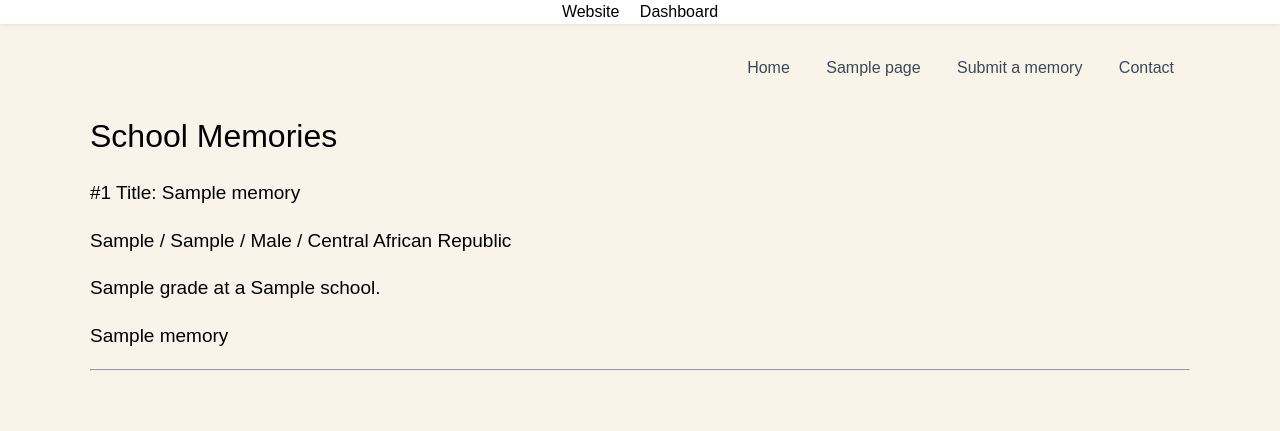
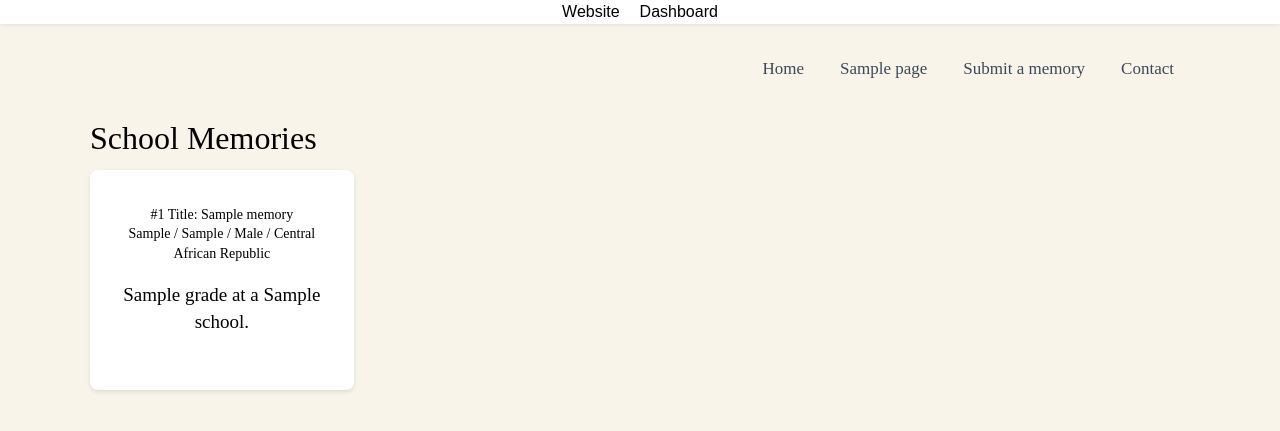
Before and after one commit to sirodoht/schoolmemories, a Django app: page / in a window 1280 px wide. Shown: the top 431 px of the page. Run offline with Django 5.2, Linux system fonts and the light colour scheme; a user stored in the database is signed in; tables that the repository leaves empty hold one stand-in row (values such as "Sample post").

Commit message:
Add memory list page on index

```diff
--- a/main/static/style.css
+++ b/main/static/style.css
@@ -1,9 +1,14 @@
 /* general */
-body { font-family: sans-serif; line-height: 1.5; margin: 0; background: #f9f4e9; }
+body { font-family: serif; line-height: 1.5; margin: 0; background: #f9f4e9; }
 h1 { font-weight: normal; margin: 16px 0 8px; }
 p { font-size: 19px; }
 a { color: #c6521e; text-decoration: none; }
 a:hover { text-decoration: underline; }
+
+/* dashboard nav */
+.dashline { background: white; text-align: center; box-shadow: 0 -5px 8px rgba(0, 0, 0, 0.5); }
+.dashline a { color: black; margin: 8px; font-family: sans-serif; }
+.dashline a:hover { text-decoration: none; background: #e6e6e6; }
 
 /* nav */
 nav {
@@ -16,6 +21,7 @@ nav a {
     margin: 8px 16px;
     text-decoration: none;
     color: #3c4858;
+    font-size: 17px;
 }
 nav a:hover {
     text-decoration: none;
@@ -36,6 +42,15 @@ input[type="password"] {
     width: 100%;
     box-sizing: border-box;
 }
+input[type="submit"] {
+    background: #5a6268;
+    border: 2px solid #6c757d;
+    border-radius: 5px;
+    cursor: pointer;
+    color: white;
+    padding: 6px 12px;
+    font-size: 16px;
+}
 textarea { width: 100%; }
 .helptext { color: #757575; }
 .form-inline { display: inline-block; }
@@ -48,3 +63,50 @@ textarea { width: 100%; }
     cursor: pointer;
 }
 .form-inline input[type="submit"]:hover { text-decoration: underline; }
+
+/* memory list */
+.memory-grid {
+    display: grid;
+    grid-template-columns: repeat(4, 1fr);
+    gap: 15px;
+    max-width: 1200px;
+    margin: 0 auto;
+}
+@media (max-width: 1024px) {
+    .memory-grid { grid-template-columns: repeat(3, 1fr); }
+}
+@media (max-width: 768px) {
+    .memory-grid { grid-template-columns: repeat(2, 1fr); }
+}
+@media (max-width: 480px) {
+    .memory-grid { grid-template-columns: 1fr; }
+}
+
+.memory-grid-item {
+    background-color: white;
+    border-radius: 8px;
+    padding: 20px;
+    height: 180px;
+    display: flex;
+    align-items: center;
+    justify-content: center;
+    text-align: center;
+    box-shadow: 0 2px 4px rgba(0, 0, 0, 0.1);
+    /* background-color: rgba(84, 200, 232, 0.9); */
+    overflow: hidden;
+}
+.memory-grid-item:hover {
+    box-shadow: 0 4px 8px rgba(0, 0, 0, 0.2);
+    transform: translateY(-2px);
+    transition: all 0.3s ease;
+}
+@media (max-width: 480px) {
+    .memory-grid-item { height: auto; min-height: 150px; }
+}
+
+.memory-grid-item-text {
+    overflow: auto;
+    max-height: 100%;
+    font-size: 14px;
+    line-height: 1.4;
+}
--- a/main/templates/main/contact.html
+++ b/main/templates/main/contact.html
@@ -7,6 +7,7 @@
 {% include 'partials/nav.html' %}
 
 <main>
+    <div style="max-width: 600px;">
         <h1>Contact</h1>
 
         <form method="post">
@@ -14,6 +15,7 @@
             {% csrf_token %}
             <input type="submit" value="Save">
         </form>
+    </div>
 </main>
 
 {% endblock content %}
--- a/main/templates/main/layout.html
+++ b/main/templates/main/layout.html
@@ -14,9 +14,9 @@
 
     <body>
         {% if request.user.is_authenticated %}
-        <div style="background: white; text-align: center; box-shadow: 0 -5px 8px rgba(0, 0, 0, 0.5);">
-            <a style="color: black; margin-right: 16px;" href="{% url 'index' %}">Website</a>
-            <a style="color: black;" href="{{ canonical_url }}{% url 'dashboard' %}">Dashboard</a>
+        <div class="dashline">
+            <a href="{% url 'index' %}">Website</a>
+            <a href="{% url 'dashboard' %}">Dashboard</a>
         </div>
         {% endif %}
 
--- a/main/templates/main/memory_list.html
+++ b/main/templates/main/memory_list.html
@@ -7,21 +7,22 @@
 <main>
     <h1>School Memories</h1>
 
+    <div class="memory-grid">
         {% for memory in memory_list %}
-    <div>
-        <p>#{{ memory.id }} Title: {{ memory.title }}</p>
-        <p>
+        <div class="memory-grid-item">
+            <div class="memory-grid-item-text">
+                #{{ memory.id }} Title: {{ memory.title }}
+                <br>
                 {{ memory.category }}
                 / {{ memory.tags }}
                 / {{ memory.get_gender_display }}
                 / {{ memory.get_country_display }}
-        </p>
                 <p>
                     {{ memory.school_grade }} grade at a {{ memory.school_type }} school.
                 </p>
-        <p>{{ memory.title }}</p>
             </div>
-    <hr>
+        </div>
         {% endfor %}
+    </div>
 </main>
 {% endblock content %}
```
Also changed, not shown: main/templates/main/dashboard.html (+6 -3 lines), main/templates/main/memory_create.html (+68 -6 lines). Lines whose indentation alone changed are shown as unchanged.
